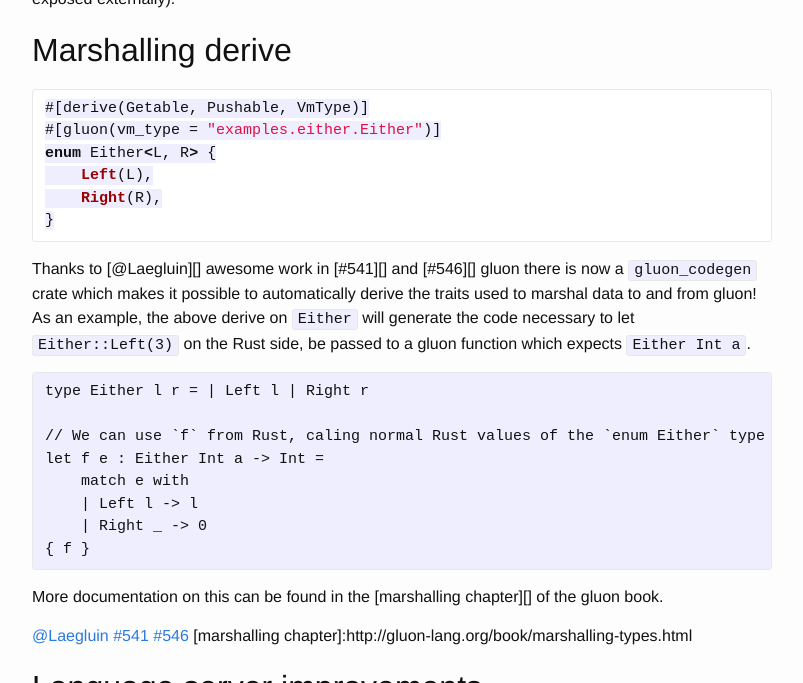
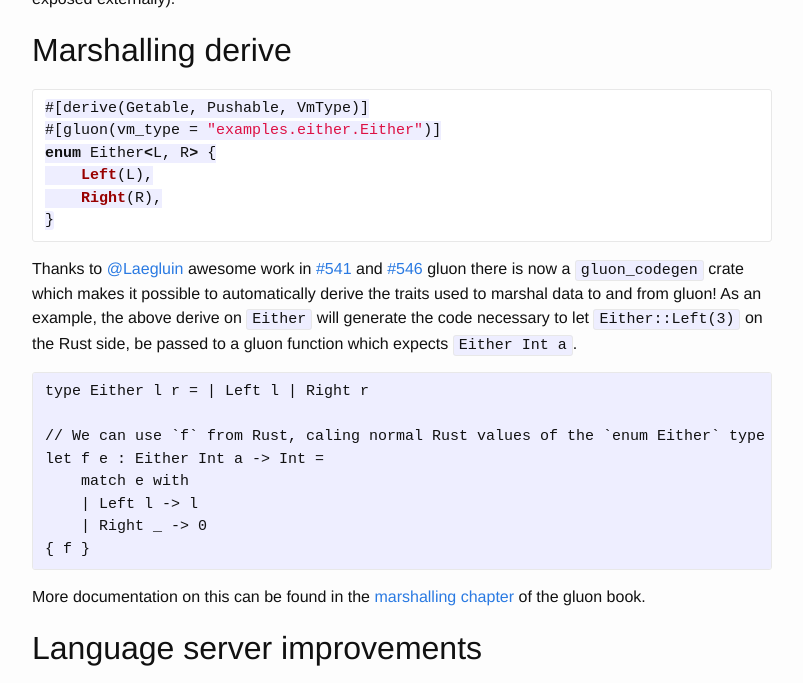
Before and after one commit to Marwes/Marwes.github.io, a Jekyll site: the page built from _posts/2018-06-06-gluon-0.8.markdown, in a window 1280 px wide and 900 px high, scrolled down 1472 px, cut to the strip 0-683 px from the top of the window. Shown: the whole strip, without its empty margins (238-1041 px from the left). Built offline with Jekyll 4.4.1, drawn with Linux system fonts in a browser that asks for light colours; part of the change alters nothing that is shown.

Commit message:
Fix some links

```diff
--- a/_posts/2018-06-06-gluon-0.8.markdown
+++ b/_posts/2018-06-06-gluon-0.8.markdown
@@ -74,9 +74,9 @@ let f e : Either Int a -> Int =
 
 More documentation on this can be found in the [marshalling chapter][] of the gluon book.
 
-[@Laegluin](https://github.com/Laegluin)
-[#541](https://github.com/gluon-lang/gluon/pull/541)
-[#546](https://github.com/gluon-lang/gluon/pull/546)
+[@Laegluin]:https://github.com/Laegluin
+[#541]:https://github.com/gluon-lang/gluon/pull/541
+[#546]:https://github.com/gluon-lang/gluon/pull/546
 [marshalling chapter]:http://gluon-lang.org/book/marshalling-types.html
 
 
```
